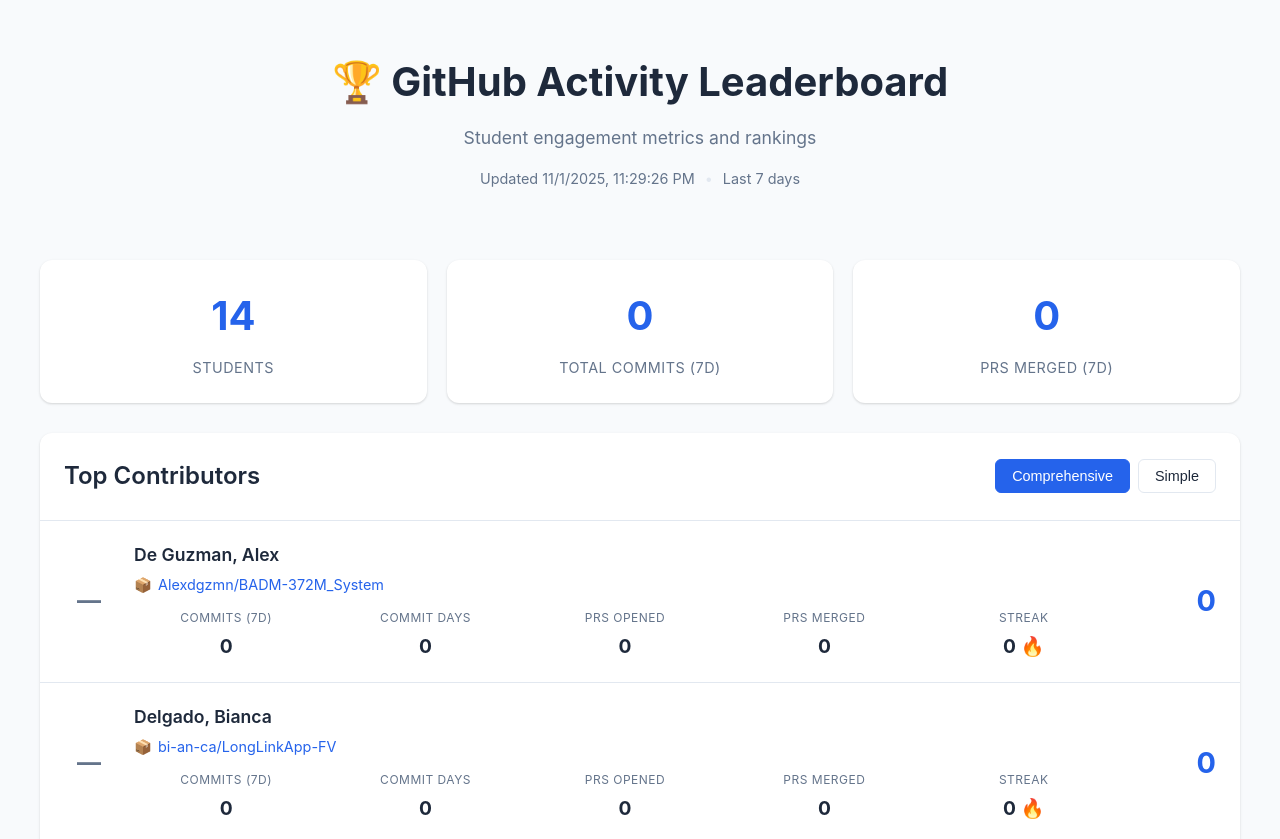
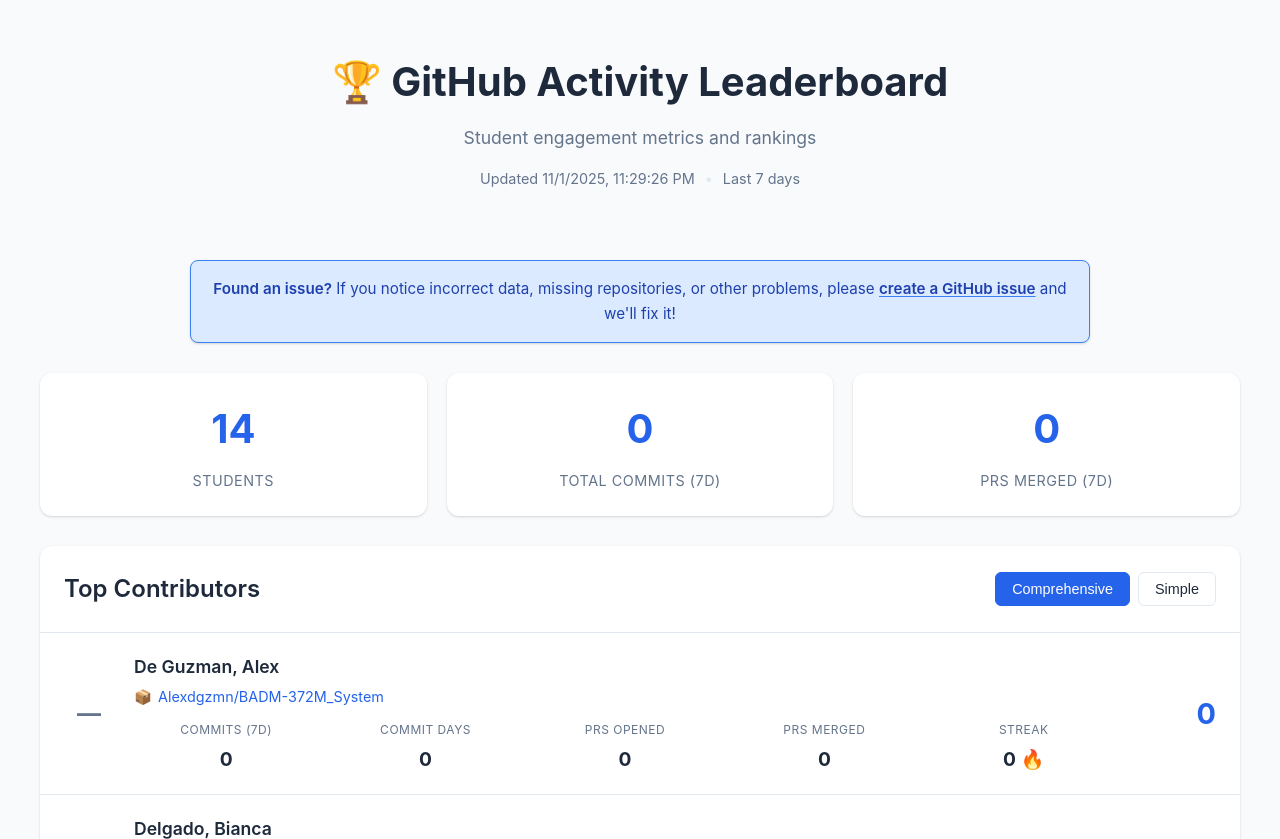
Before and after one commit to vishalsachdev/practicum, a plain HTML site: page web/index.html in a window 1280 px wide. Shown: the top 839 px of the page. Drawn offline with Linux system fonts and the light colour scheme.

Commit message:
Add info banner directing students to report issues via GitHub
Adds a prominent but friendly notice on the leaderboard homepage
encouraging students to create GitHub issues for any problems they notice

```diff
--- a/web/index.html
+++ b/web/index.html
@@ -17,6 +17,14 @@
                 <span>Last <span id="window-days">7</span> days</span>
             </div>
         </header>
+
+        <div class="info-banner">
+            <p>
+                <strong>Found an issue?</strong> If you notice incorrect data, missing repositories, or other problems,
+                please <a href="https://github.com/vishalsachdev/practicum/issues/new" target="_blank" rel="noopener noreferrer">create a GitHub issue</a>
+                and we'll fix it!
+            </p>
+        </div>
 
         <div id="loading" class="loading">
             <div class="spinner"></div>
--- a/web/style.css
+++ b/web/style.css
@@ -64,6 +64,42 @@ header h1 {
 
 .separator {
     color: var(--border);
+}
+
+.info-banner {
+    background: #dbeafe;
+    border: 1px solid #3b82f6;
+    border-radius: 8px;
+    padding: 16px 20px;
+    margin: 0 auto 30px;
+    max-width: 900px;
+    text-align: center;
+    box-shadow: var(--shadow);
+}
+
+.info-banner p {
+    margin: 0;
+    color: #1e40af;
+    font-size: 0.95rem;
+    line-height: 1.6;
+}
+
+.info-banner a {
+    color: #1e40af;
+    font-weight: 600;
+    text-decoration: underline;
+    text-decoration-color: #3b82f6;
+    text-underline-offset: 2px;
+    transition: color 0.2s, text-decoration-color 0.2s;
+}
+
+.info-banner a:hover {
+    color: #1e3a8a;
+    text-decoration-color: #1e40af;
+}
+
+.info-banner strong {
+    font-weight: 600;
 }
 
 .loading {
```
